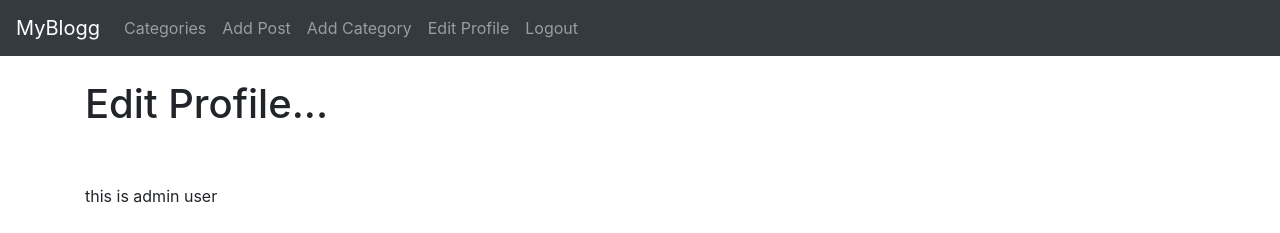
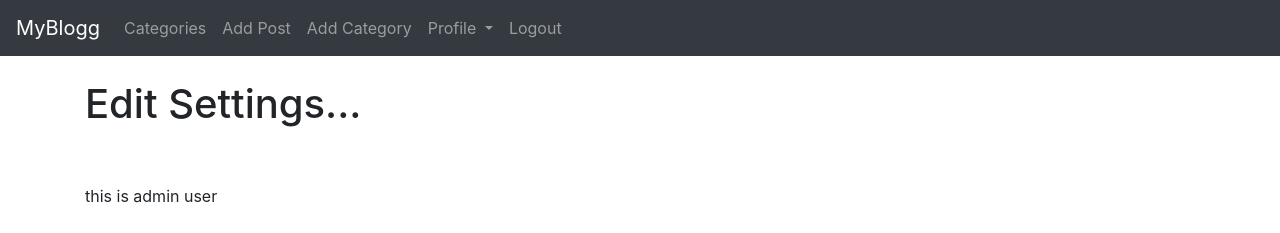
Before and after one commit to nasiim-X/myblogg, a Django app: page /members/edit_profile/ in a window 1280 px wide. Shown: the top 233 px of the page. Run offline with Django 4.2, Linux system fonts and the light colour scheme; a user stored in the database is signed in; data comes from the database, SQL or seed files in the repository; some libraries are stand-ins or nearby versions.

Commit message:
edited profile page form

```diff
--- a/ablog/members/templates/registration/edit_profile.html
+++ b/ablog/members/templates/registration/edit_profile.html
@@ -4,7 +4,7 @@
 
 
 
-<h1>Edit Profile...</h1>
+<h1>Edit Settings...</h1>
 <br/><br/>
 
 {{ user.profile.bio }}
--- a/ablog/members/templates/registration/edit_profile_page.html
+++ b/ablog/members/templates/registration/edit_profile_page.html
@@ -5,6 +5,7 @@
 
 {% if user.is_authenticated %}
 
+        {% if user.id == profile.user.id %}
         <h1>Edit Profile Page...</h1>
         <br/><br/>
 
@@ -19,9 +20,12 @@
 
     {% else %}
 
-You're not allowed here unless you login!
+        You are not allowed here!!!
 
     {% endif %}
 
+{% else %}
+    You're not allowed here unless you login!
+{% endif %}
 
 {% endblock %}
--- a/ablog/members/views.py
+++ b/ablog/members/views.py
@@ -11,7 +11,7 @@ from theblog.models import  Profile
 class EditProfilePageView(generic.UpdateView):
     model = Profile
     template_name = 'registration/edit_profile_page.html'
-    fields = ['bio','profile_pic','wbsite_url','facebook_url','twitter_url','instagram_url']
+    fields = ['bio','profile_pic','website_url','facebook_url','twitter_url','instagram_url']
     success_url = reverse_lazy('home')
 
 
--- a/ablog/theblog/templates/base.html
+++ b/ablog/theblog/templates/base.html
@@ -61,9 +61,18 @@
                 <a class="nav-link" href="{% url 'add_category' %}">Add Category</a>
               </li>
 
-              <li class="nav-item">
-                <a class="nav-link" href="{% url 'edit_profile' %}">Edit Profile </a>
+
+              <li class="nav-item dropdown">
+                <a class="nav-link dropdown-toggle" href="#" role="button" data-toggle="dropdown" aria-expanded="false">
+                  Profile
+                </a>
+                <div class="dropdown-menu">
+                  <a class="dropdown-item" href="{% url 'edit_profile' %}">Edit Settings</a>
+                  <a class="dropdown-item" href="{% url 'edit_profile_page' user.profile.id %}">Edit Profile Page</a>
+                  <a class="dropdown-item" href="{% url 'show_profile_page' user.profile.id %}">Show Profile Page</a>
+                </div>
               </li>
+
 
               <li class="nav-item">
                 <a class="nav-link" href="{% url 'logout' %}">Logout </a>
```
Lines whose indentation alone changed are shown as unchanged.
